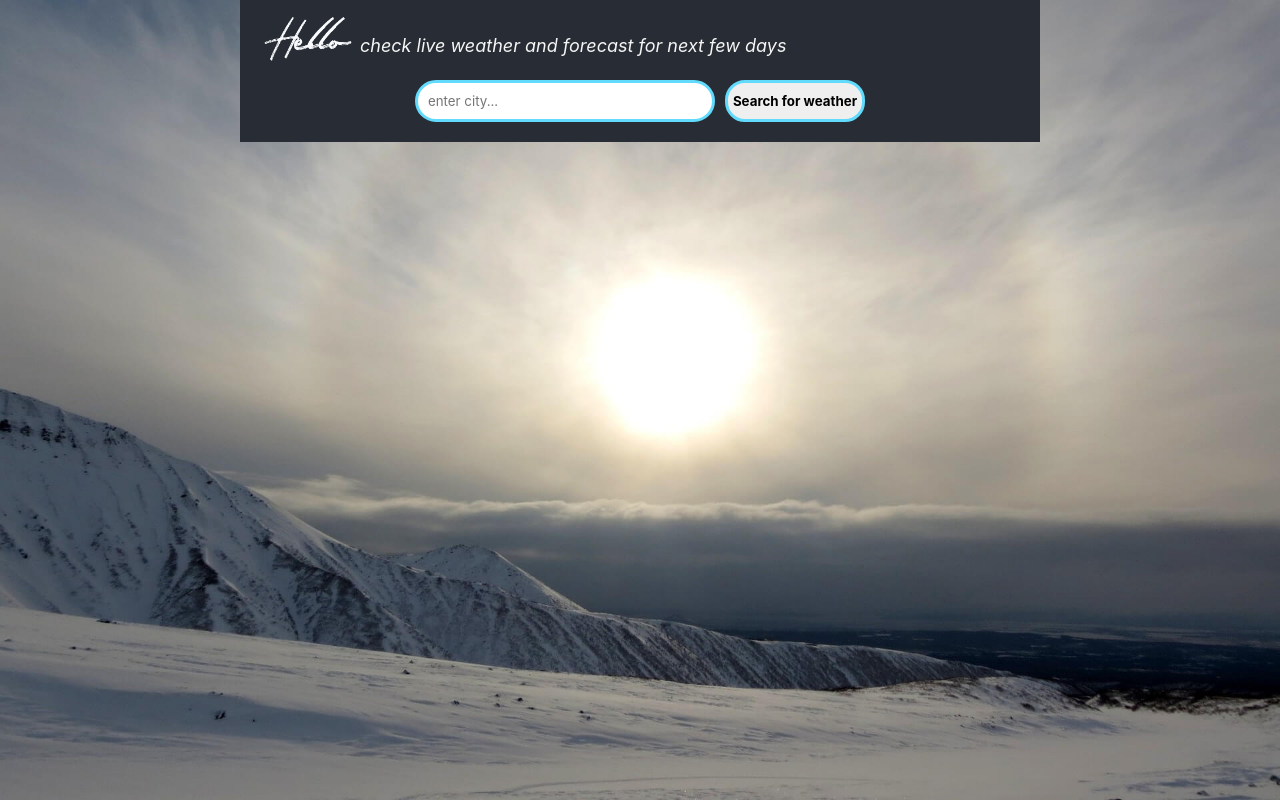
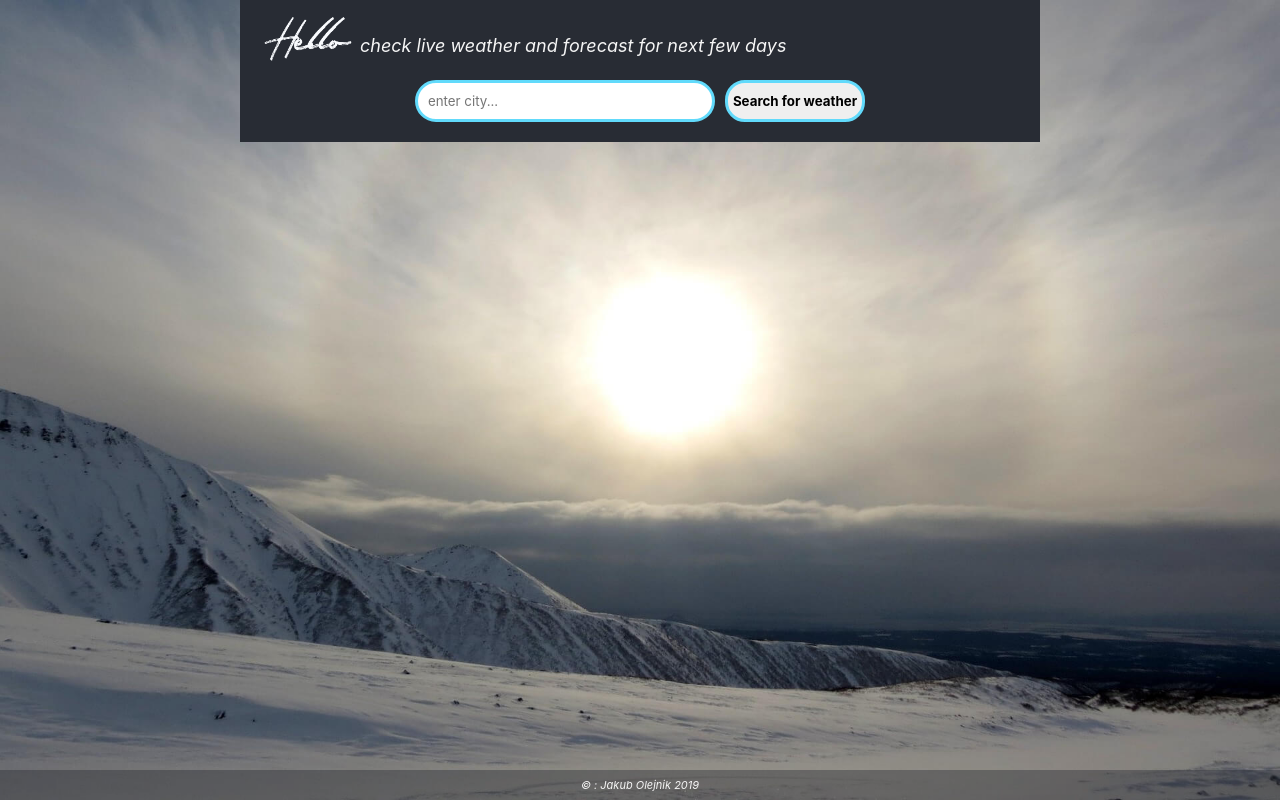
Before and after one commit to JakubOlejnik1155/LiveWeatherApp, a React (Create React App) app: page / in a window 1280 px wide. Built offline with nearby package versions, Linux system fonts and the light colour scheme.

Commit message:
ading raind and footer

```diff
--- a/src/components/App.js
+++ b/src/components/App.js
@@ -3,6 +3,7 @@ import '../styles/App.css';
 import WeatherForm from './WeatherForm'
 import Response from './Response'
 import Error from './Error'
+import Footer from './Footer'
 
 class App extends Component {
   state = {
@@ -57,11 +58,16 @@ class App extends Component {
   }
   render() {
     return (
-      <div className="App">
-        <WeatherForm val={this.state.input} subimt={this.handleFormSubmition} change={this.handleInputChange} />
-        {this.state.error && <Error city={this.state.missingCity} err={this.state.error} />}
-        {(this.state.weather && !this.state.error) && <Response weather={this.state.weather} />}
-      </div>
+      <>
+        <div id="container">
+          <div className="App">
+            <WeatherForm val={this.state.input} subimt={this.handleFormSubmition} change={this.handleInputChange} />
+            {this.state.error && <Error city={this.state.missingCity} err={this.state.error} />}
+            {(this.state.weather && !this.state.error) && <Response weather={this.state.weather} />}
+          </div>
+        </div>
+        <Footer />
+      </>
     );
   }
 }
--- /dev/null
+++ b/src/components/Footer.js
@@ -0,0 +1,12 @@
+import React from 'react';
+import '../styles/Footer.css'
+
+const Footer = () => {
+    return (
+        <div id="footer">
+            <p> &copy; : Jakub Olejnik 2019</p>
+        </div>
+    );
+}
+
+export default Footer;
--- a/src/components/Response.js
+++ b/src/components/Response.js
@@ -8,6 +8,7 @@ import Humidity from '../images/humidity.png'
 import Pressure from '../images/pressure.png'
 import Temperature from '../images/temperature.png'
 import Wind from '../images/wind.png'
+import Rain from '../images/rain.png'
 const Response = (props) => {
     const isoCountries = {
         'AF': 'Afghanistan',
@@ -263,11 +264,22 @@ const Response = (props) => {
             return countryCode;
         }
     }
+    const degToCompass = (num) => {
+        const val = Math.floor((num / 22.5) + 0.5);
+        const arr = ["N", "NNE", "NE", "ENE", "E", "ESE", "SE", "SSE", "S", "SSW", "SW", "WSW", "W", "WNW", "NW", "NNW"];
+        return arr[(val % 16)];
+    }
     //viariables
+
     const Country = getCountryName(props.weather.sys.country)
+    const windCompas = degToCompass(props.weather.wind.deg)
     const time = new Date().toLocaleString()
     const sunriseTime = new Date(props.weather.sys.sunrise * 1000).toLocaleTimeString();
     const sunsetTime = new Date(props.weather.sys.sunset * 1000).toLocaleTimeString();
+    let rain = 0.0;
+    if (props.weather.rain) {
+        rain = props.weather.rain["1h"];
+    }
     return (
         <div className="liveWeatherResponse">
             <p id="head">Live weather for <span className="head">{props.weather.name + " "}</span><em>({Country})</em> <span>{time}</span></p>
@@ -278,8 +290,9 @@ const Response = (props) => {
                 <p><img src={Humidity} alt="humidity" /><span className="head">Humidity: </span>{props.weather.main.humidity + "%"}</p>
                 <p><img src={Pressure} alt="pressure" /><span className="head">Pressure: </span>{props.weather.main.pressure + " hPa"}</p>
                 <p><img src={Cloud} alt="cloud" /><span className="head">Clouds: </span>{props.weather.clouds.all + "%"}</p>
-                <p><img src={Wind} alt="wind" /><span className="head">Wind speed:</span> {props.weather.wind.speed + "m/s"}</p>
-                <p><img src={Direction} alt="wind-direction" /><span className="head">Wind direction: </span>{props.weather.wind.deg + "°"}</p>
+                <p><img src={Rain} alt="rain" /><span className="head">Rain in last hour: </span>{rain + " mm"}</p>
+                <p><img src={Wind} alt="wind" /><span className="head">Wind speed: </span> {props.weather.wind.speed + " m/s"}</p>
+                <p><img src={Direction} alt="wind-direction" /><span className="head">Wind direction: </span>{props.weather.wind.deg + "°"} <em>({windCompas})</em></p>
             </div>
         </div>
     );
--- a/src/styles/App.css
+++ b/src/styles/App.css
@@ -5,3 +5,6 @@
     width: 800px;
     font-size: 18px;
 }
+#container{
+  height: calc(100vh - 30px);
+}
--- /dev/null
+++ b/src/styles/Footer.css
@@ -0,0 +1,12 @@
+#footer{
+    text-align: center;
+    color: whitesmoke;
+    width: 100vw;
+    height: 30px;
+    background-color: rgba(40,44,52, 0.4);
+}
+#footer p {
+    line-height: 30px;
+    font-size: 11px;
+    font-style: italic;
+}
```
Also changed, not shown: src/images/rain.png (added), src/styles/index.css (line endings or trailing spaces).
